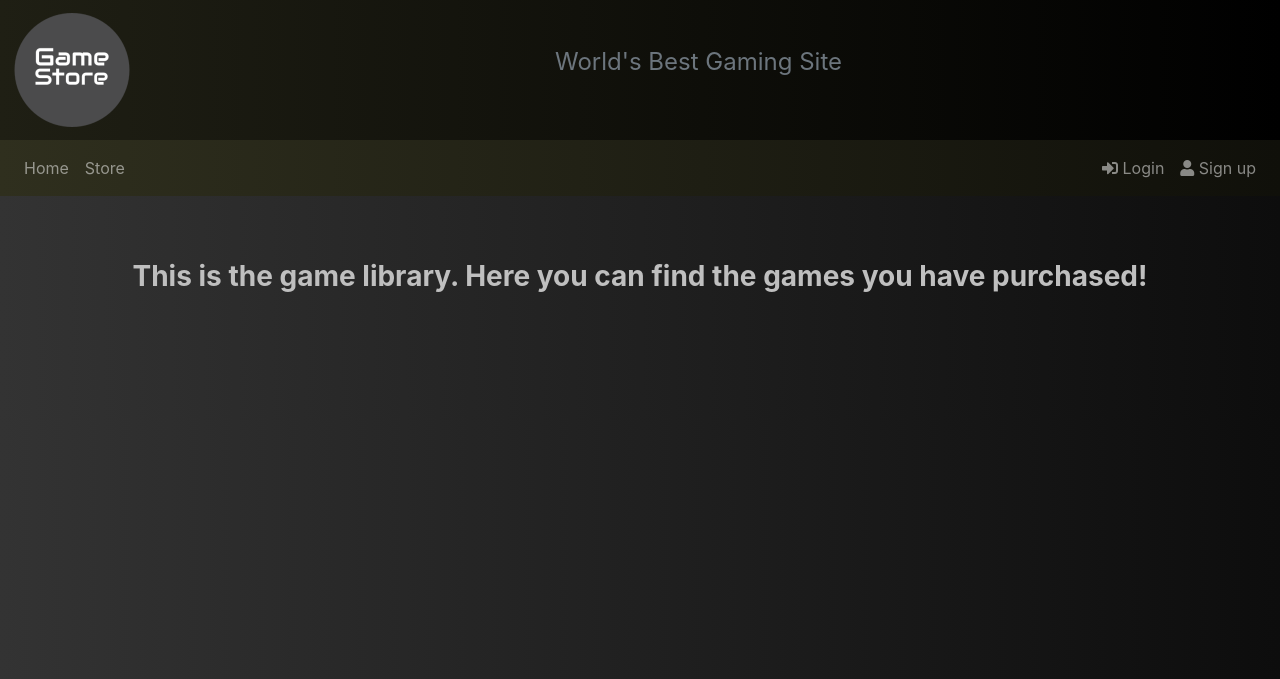
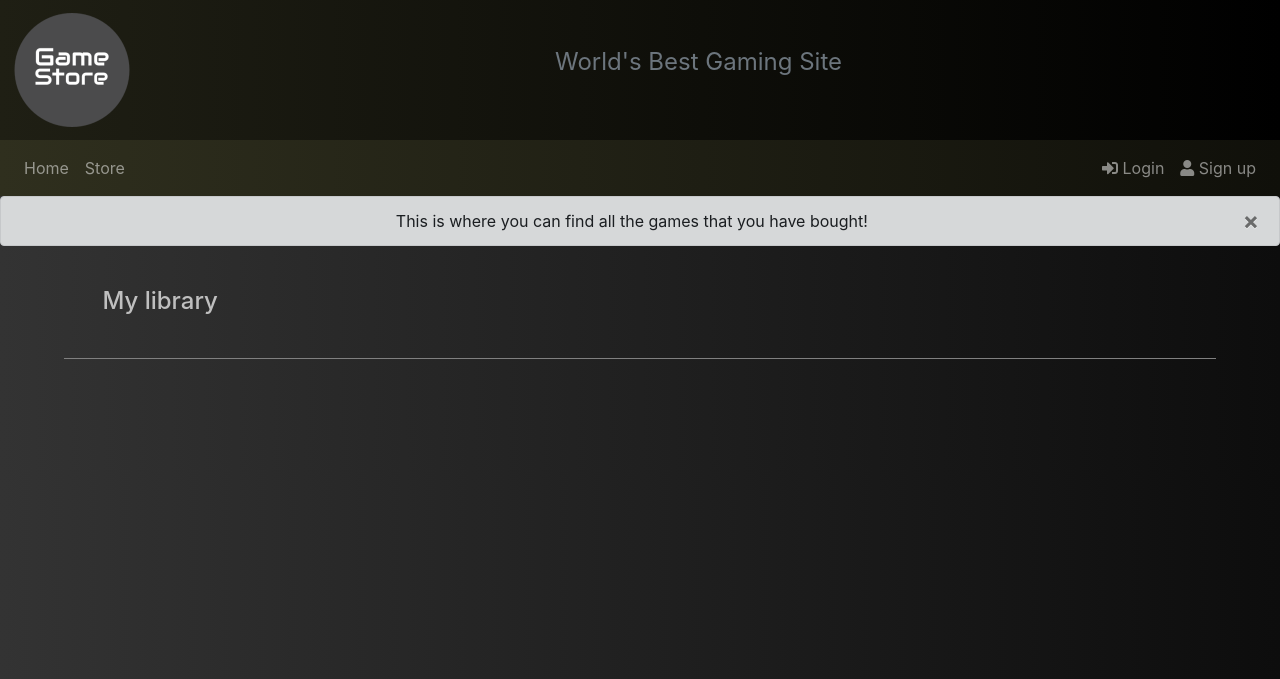
Before and after one commit to LVK-96/WSD-project, a Django app: page /library in a window 1280 px wide. Shown: the top 679 px of the page. Run offline with Django 3.2, Linux system fonts and the light colour scheme; data that the repository does not hold is empty; some libraries are stand-ins or nearby versions.

Commit message:
Additions to templates

```diff
--- a/wsd_project/templates/base.html
+++ b/wsd_project/templates/base.html
@@ -41,18 +41,15 @@
                 background-image: linear-gradient(to right, rgb(51, 51, 51), rgb(13, 13, 13));
                 color: rgb(191, 191, 191);
                 text-align: center;
+                padding-top: 0;
             }
             .signup {
                 text-align: center;
             }
-            .btn {
+            #google {
                 display: inline-block;
-                background: white;
-                color: #444;
                 width: 190px;
                 border-radius: 5px;
-                border: thin solid #888;
-                box-shadow: 1px 1px 1px grey;
                 white-space: nowrap;
             }
             iframe {
@@ -61,10 +58,14 @@
 
             }
             .lib-games {
+                margin-top: 30px;
                 margin-bottom: 10px;
             }
-            .lib-header {
-                margin-bottom: 30px;
+            #lib-header {
+                text-align: left;
+                padding-left: 8%;
+                padding-top: 2%;
+                padding-bottom: 2%;
             }
             #store {
                 padding: 20px;
@@ -72,6 +73,10 @@
             }
             .card {
                 background-image: linear-gradient(to right, rgb(128, 128, 128), white);
+            }
+            hr {
+                border-color: grey;
+                width: 90%;
             }
 
         </style>
--- a/wsd_project/templates/registration/login.html
+++ b/wsd_project/templates/registration/login.html
@@ -14,6 +14,6 @@
         <strong> OR </strong>
     </p>
 </br>
-<a class="btn btn-danger btn-block" href="{% url 'social:begin' 'google-oauth2' %}">
+<a class="btn btn-danger btn-block" id="google" href="{% url 'social:begin' 'google-oauth2' %}">
     <i class="fab fa-google"></i> Login with <b>Google</b></a>
 {% endblock %}
--- a/wsd_project/templates/store/cart.html
+++ b/wsd_project/templates/store/cart.html
@@ -1,6 +1,7 @@
 {% extends 'base.html' %}
 {% block content %}
-    <p>cart</p>
+<h4 id="lib-header">Cart</h4>
+<hr>
     <ul>
         {% for game, price in games_and_prices %}
                 <li>{{ game.name }} {{ price }}</li>
--- a/wsd_project/templates/store/my_library.html
+++ b/wsd_project/templates/store/my_library.html
@@ -1,11 +1,18 @@
 {% extends 'base.html' %}
 {% block content %}
-    <h3 class="lib-header"><b>This is the game library. Here you can find the games you have purchased!</b></h3>
+    <div class="alert alert-dark alert-dismission fade show" role="alert">
+        This is where you can find all the games that you have bought!
+        <button type="button" class="close" data-dismiss="alert" aria-label="Close">
+            <span aria-hidden="true">&times;</span>
+        </button>
+    </div>
+    <h4 id="lib-header">My library</h4>
+    <hr>
     {% for highscore in myhighscores %}
         {% for game in allgames %}
             {% if game.id == highscore.game_id %}
             <div class="lib-games">
-                <a type="button" class="btn btn-outline-success" href="{% url 'startgame' game.id %}" style="overflow:hidden;">
+                <a type="button" class="btn btn-success" href="{% url 'startgame' game.id %}" style="overflow:hidden;">
                     {{ game.name|linebreaks }}
                 </a>
             </div>
```
Also changed, not shown: wsd_project/templates/store/home.html (+7 -1 lines), wsd_project/templates/store/store.html (+6 -1 lines).
